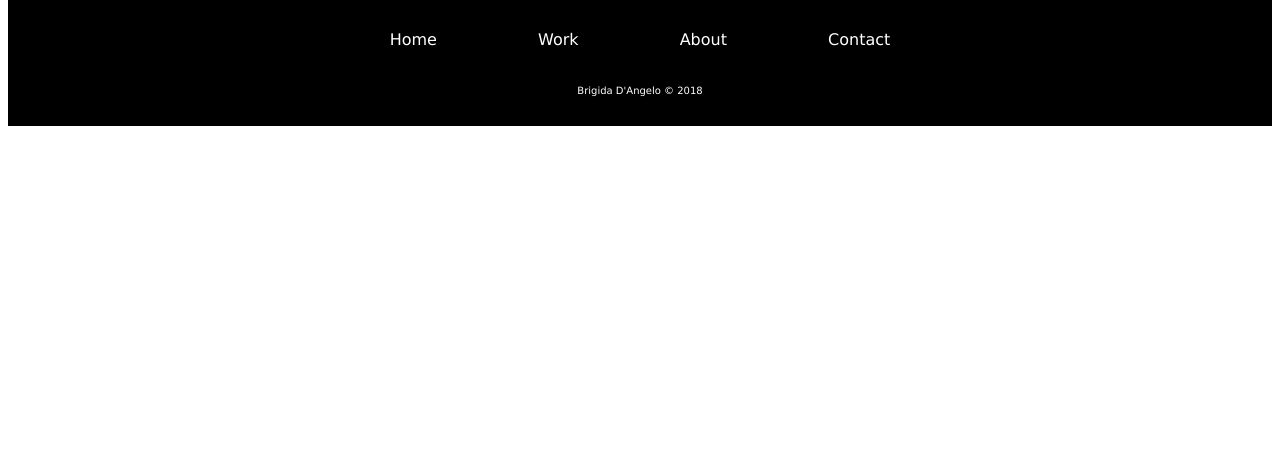
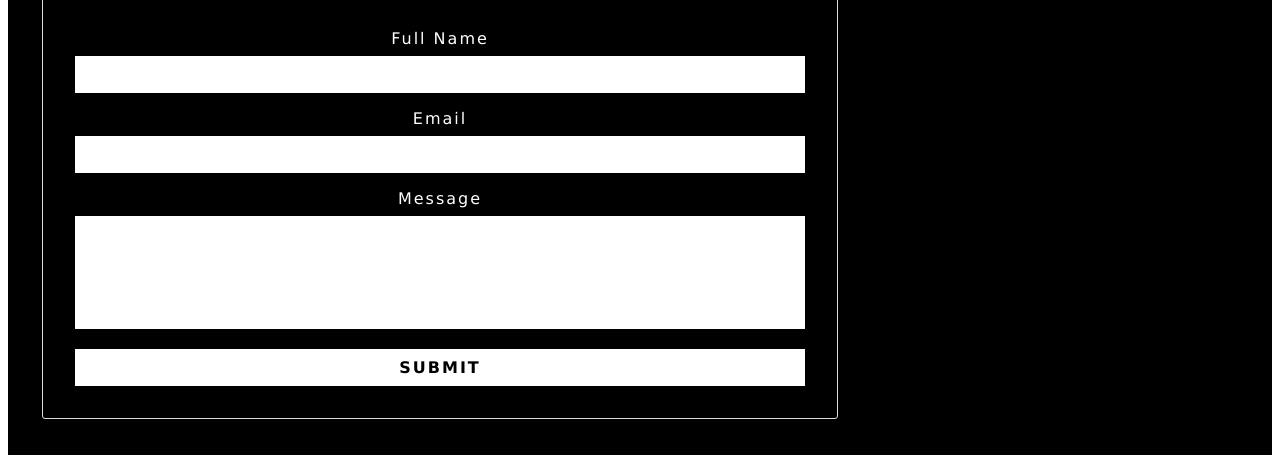
Before and after one commit to dang0104/mtm6330-midterm-dang0104, a plain HTML site: page index.html in a window 1280 px wide. Shown: the part 1313-1768 px from the top of the page. Before the commit the page ends 1447 px from the top, so only its background shows below. Drawn offline with Linux system fonts and the light colour scheme.

Commit message:
first commit

```diff
--- a/index.html
+++ b/index.html
@@ -53,6 +53,28 @@
                       </div>
                     </fieldset>
                   </form>
+                  <form>
+                    <fieldset>
+                      <legend>GET IN TOUCH</legend>
+                      <div class="parent">
+                        <div class="child">
+                          <label for="fullname">Full Name</label>
+                          <input type="text" id="fullname">
+                        </div>
+                        <div class="child">
+                          <label for="email">Email</label>
+                          <input type="text" id="email">
+                        </div>
+                        <div class="child">
+                          <label for="message">Message</label>
+                          <textarea id="message" cols="30" rows="5"></textarea>
+                        </div>
+                        <div class="child">
+                          <input type="button" id="submit-btn" value="SUBMIT">
+                        </div>
+                      </div>
+                    </fieldset>
+                  </form>
               <div class="footer-right">
                   <div class="social">
 
```
